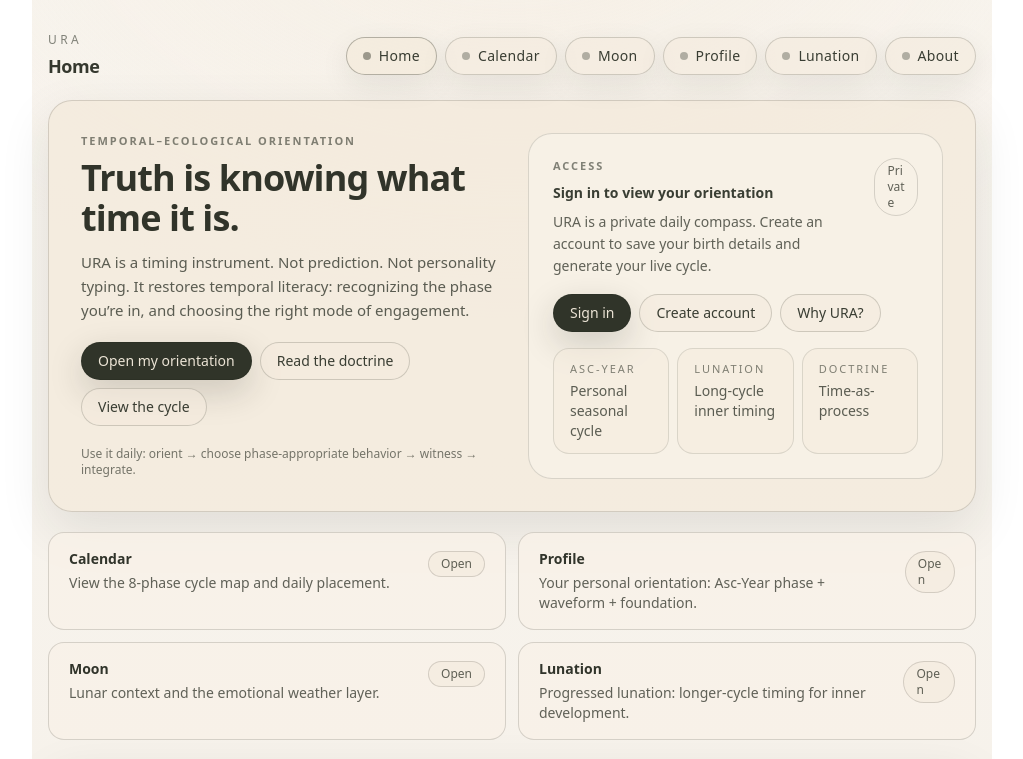
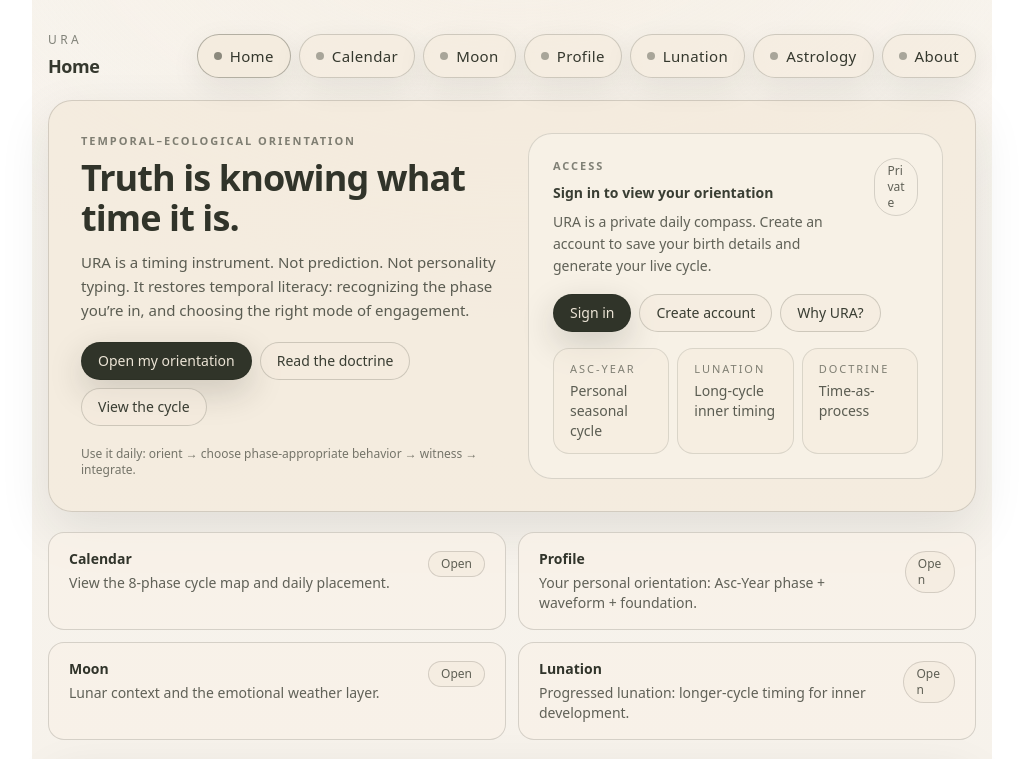
Before and after one commit to jaysperspective/URA, a Next.js app in the folder web/: page / in a window 1280 px wide. Shown: the top 759 px of the page, without its empty margins (128-1151 px from the left). Built offline with nearby package versions, Linux system fonts and the light colour scheme.

Commit message:
Update page.tsx

```diff
--- a/web/src/app/page.tsx
+++ b/web/src/app/page.tsx
@@ -1,52 +1,6 @@
 // src/app/page.tsx
 import Link from "next/link";
-
-const NAV = [
-  { href: "/", label: "Home" },
-  { href: "/calendar", label: "Calendar" },
-  { href: "/moon", label: "Moon" },
-  { href: "/profile", label: "Profile" },
-  { href: "/lunation", label: "Lunation" },
-  { href: "/about", label: "About" },
-] as const;
-
-function NavPill({
-  href,
-  label,
-  active,
-}: {
-  href: (typeof NAV)[number]["href"];
-  label: string;
-  active?: boolean;
-}) {
-  return (
-    <Link
-      href={href}
-      className="group relative overflow-hidden rounded-full border px-4 py-2 text-sm transition"
-      style={{
-        borderColor: active ? "rgba(31,36,26,0.30)" : "rgba(31,36,26,0.18)",
-        background: active ? "rgba(244,235,221,0.80)" : "rgba(244,235,221,0.62)",
-        color: "rgba(31,36,26,0.88)",
-        boxShadow: "0 10px 30px rgba(31,36,26,0.08)",
-      }}
-    >
-      <span
-        className="pointer-events-none absolute inset-0 opacity-0 transition group-hover:opacity-100"
-        style={{
-          background:
-            "linear-gradient(180deg, rgba(185,176,123,0.30) 0%, rgba(213,192,165,0.35) 55%, rgba(244,235,221,0.30) 120%)",
-        }}
-      />
-      <span className="relative flex items-center gap-2">
-        <span
-          className="inline-block h-2 w-2 rounded-full opacity-70"
-          style={{ background: active ? "rgba(31,36,26,0.60)" : "rgba(31,36,26,0.45)" }}
-        />
-        <span className="tracking-wide">{label}</span>
-      </span>
-    </Link>
-  );
-}
+import AppNav from "@/components/AppNav";
 
 function CardShell({ children }: { children: React.ReactNode }) {
   return (
@@ -83,7 +37,10 @@ function ActionLink({
     >
       <div className="flex items-start justify-between gap-4">
         <div>
-          <div className="text-sm font-semibold" style={{ color: "rgba(31,36,26,0.92)" }}>
+          <div
+            className="text-sm font-semibold"
+            style={{ color: "rgba(31,36,26,0.92)" }}
+          >
             {title}
           </div>
           <div className="mt-1 text-sm" style={{ color: "rgba(31,36,26,0.70)" }}>
@@ -123,17 +80,27 @@ function AuthPanel() {
           >
             Access
           </div>
-          <div className="mt-2 text-sm font-semibold" style={{ color: "rgba(31,36,26,0.88)" }}>
+          <div
+            className="mt-2 text-sm font-semibold"
+            style={{ color: "rgba(31,36,26,0.88)" }}
+          >
             Sign in to view your orientation
           </div>
-          <div className="mt-2 text-sm" style={{ color: "rgba(31,36,26,0.70)", lineHeight: 1.6 }}>
-            URA is a private daily compass. Create an account to save your birth details and generate your live cycle.
+          <div
+            className="mt-2 text-sm"
+            style={{ color: "rgba(31,36,26,0.70)", lineHeight: 1.6 }}
+          >
+            URA is a private daily compass. Create an account to save your birth
+            details and generate your live cycle.
           </div>
         </div>
 
         <div
           className="rounded-full border px-3 py-1 text-xs"
-          style={{ borderColor: "rgba(31,36,26,0.16)", color: "rgba(31,36,26,0.70)" }}
+          style={{
+            borderColor: "rgba(31,36,26,0.16)",
+            color: "rgba(31,36,26,0.70)",
+          }}
         >
           Private
         </div>
@@ -192,7 +159,10 @@ function AuthPanel() {
               background: "rgba(244,235,221,0.56)",
             }}
           >
-            <div className="text-[11px] tracking-[0.18em] uppercase" style={{ color: "rgba(31,36,26,0.55)" }}>
+            <div
+              className="text-[11px] tracking-[0.18em] uppercase"
+              style={{ color: "rgba(31,36,26,0.55)" }}
+            >
               {x.k}
             </div>
             <div className="mt-1 text-sm" style={{ color: "rgba(31,36,26,0.72)" }}>
@@ -215,25 +185,27 @@ export default function HomePage() {
         {/* Header */}
         <div className="mb-5 flex flex-col gap-3 md:flex-row md:items-center md:justify-between">
           <div className="flex items-baseline justify-between md:block">
-            <div className="text-xs tracking-[0.28em] uppercase" style={{ color: "rgba(31,36,26,0.55)" }}>
+            <div
+              className="text-xs tracking-[0.28em] uppercase"
+              style={{ color: "rgba(31,36,26,0.55)" }}
+            >
               URA
             </div>
-            <div className="mt-1 text-lg font-semibold tracking-tight" style={{ color: "rgba(31,36,26,0.90)" }}>
+            <div
+              className="mt-1 text-lg font-semibold tracking-tight"
+              style={{ color: "rgba(31,36,26,0.90)" }}
+            >
               Home
             </div>
           </div>
 
-          <div className="flex flex-wrap items-center gap-2">
-            {NAV.map((n) => (
-              <NavPill key={n.href} href={n.href} label={n.label} active={n.href === "/"} />
-            ))}
-          </div>
+          {/* ✅ unified nav */}
+          <AppNav includeHome activePathOverride="/" />
         </div>
 
         {/* Hero */}
         <CardShell>
           <div className="grid grid-cols-1 md:grid-cols-2 gap-6 md:gap-8">
-            {/* Left: philosophy + primary actions */}
             <div>
               <div
                 className="text-[11px] tracking-[0.18em] uppercase"
@@ -242,13 +214,20 @@ export default function HomePage() {
                 Temporal–Ecological Orientation
               </div>
 
-              <div className="mt-2 text-3xl md:text-4xl font-semibold tracking-tight" style={{ color: "rgba(31,36,26,0.92)" }}>
+              <div
+                className="mt-2 text-3xl md:text-4xl font-semibold tracking-tight"
+                style={{ color: "rgba(31,36,26,0.92)" }}
+              >
                 Truth is knowing what time it is.
               </div>
 
-              <div className="mt-3 text-sm md:text-[15px]" style={{ color: "rgba(31,36,26,0.72)", lineHeight: 1.6 }}>
-                URA is a timing instrument. Not prediction. Not personality typing.
-                It restores temporal literacy: recognizing the phase you’re in, and choosing the right mode of engagement.
+              <div
+                className="mt-3 text-sm md:text-[15px]"
+                style={{ color: "rgba(31,36,26,0.72)", lineHeight: 1.6 }}
+              >
+                URA is a timing instrument. Not prediction. Not personality typing. It
+                restores temporal literacy: recognizing the phase you’re in, and choosing
+                the right mode of engagement.
               </div>
 
               <div className="mt-5 flex flex-wrap gap-2">
@@ -295,7 +274,6 @@ export default function HomePage() {
               </div>
             </div>
 
-            {/* Right: Auth space */}
             <AuthPanel />
           </div>
         </CardShell>
@@ -319,12 +297,19 @@ export default function HomePage() {
                 >
                   Doctrine
                 </div>
-                <div className="mt-2 text-xl font-semibold tracking-tight" style={{ color: "rgba(31,36,26,0.92)" }}>
+                <div
+                  className="mt-2 text-xl font-semibold tracking-tight"
+                  style={{ color: "rgba(31,36,26,0.92)" }}
+                >
                   A Temporal–Ecological System for Human Orientation
                 </div>
-                <div className="mt-3 text-sm" style={{ color: "rgba(31,36,26,0.72)", lineHeight: 1.6 }}>
+                <div
+                  className="mt-3 text-sm"
+                  style={{ color: "rgba(31,36,26,0.72)", lineHeight: 1.6 }}
+                >
                   URA treats time as a living process and restores phase-appropriate behavior:
-                  emergence, establishment, differentiation, bonding, assertion, transformation, dissolution, witnessing.
+                  emergence, establishment, differentiation, bonding, assertion, transformation,
+                  dissolution, witnessing.
                 </div>
               </div>
 
```
